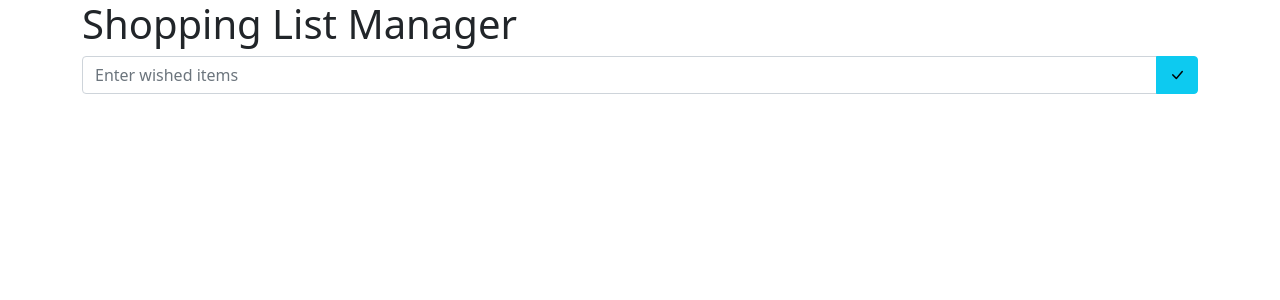
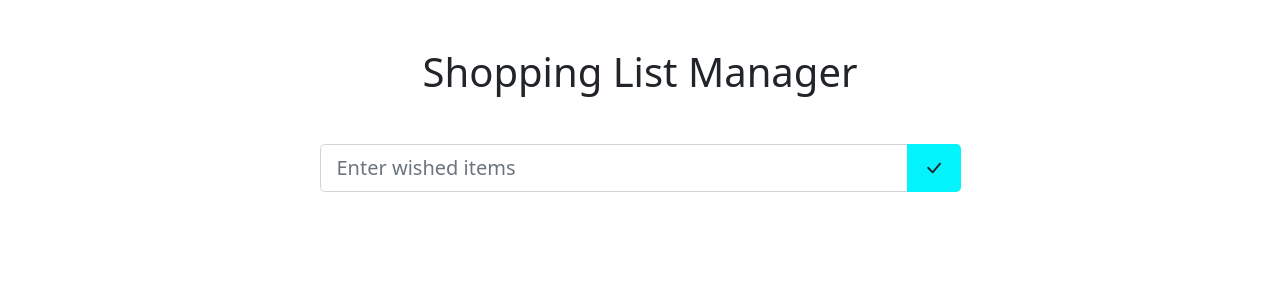
Before and after one commit to DxSnow/shipping-list-using-angular, an Angular app: page / in a window 1280 px wide. Shown: the top 300 px of the page. Built offline with nearby package versions, Linux system fonts and the light colour scheme.

Commit message:
add ngFor to show items

```diff
--- a/src/app/app.module.ts
+++ b/src/app/app.module.ts
@@ -1,4 +1,5 @@
 import { NgModule } from '@angular/core';
+import { FormsModule } from '@angular/forms';
 import { BrowserModule } from '@angular/platform-browser';
 
 import { AppRoutingModule } from './app-routing.module';
@@ -13,7 +14,8 @@ import { ShoppingListGeneratorComponent } from './shopping-list-generator/shoppi
   ],
   imports: [
     BrowserModule,
-    AppRoutingModule
+    AppRoutingModule,
+    FormsModule
   ],
   providers: [],
   bootstrap: [AppComponent]
--- a/src/app/shopping-list-generator/shopping-list-generator.component.css
+++ b/src/app/shopping-list-generator/shopping-list-generator.component.css
@@ -1 +1,8 @@
 @import url("https://cdn.jsdelivr.net/npm/bootstrap-icons@1.6.0/font/bootstrap-icons.css");
+h1{
+  text-align: center;
+  margin:3rem;
+}
+.btn.check{
+  background-color: #03f4fc;
+}
--- a/src/app/shopping-list-generator/shopping-list-generator.component.html
+++ b/src/app/shopping-list-generator/shopping-list-generator.component.html
@@ -1,12 +1,31 @@
+<h1>Shopping List Manager</h1>
 <div class="container">
-  <div class="row">
-    <div class="col">
-      <h1>Shopping List Manager</h1>
-      <div class="input-group">
-        <input type="text" class="form-control" placeholder="Enter wished items" aria-label="Enter wished items" aria-describedby="basic-addon2" id="txt-search">
-        <button type="button" class="btn btn-info" ><span><i class="bi bi-check-lg"></i></span></button>
+  <div class="row justify-content-center">
+    <!-- to limit search bar size, I set it to md-7, meaning when screen size is 768px or above,the column below will occupy 7/12 of the screen -->
+    <div class="col-md-7">
+      <div class="input-group input-group-lg">
+        <input type="text" class="form-control" placeholder="Enter wished items"  id="txtSearch" [(ngModel)]="item">
+
+        <button type="button" class="btn check" (click)="onClick()">
+          <i class="bi bi-check-lg"></i>
+        </button>
 
       </div>
   </div>
   </div>
 </div>
+<br>
+<div class="container">
+  <ul class="list-group">
+    <li *ngFor="let item of items" class="list-group-item">
+        {{ item }}
+    </li>
+  </ul>
+</div>
+<!-- <div class="container">
+  <ul >
+    <li *ngFor="let item of items" >
+        {{ item }}
+    </li>
+  </ul>
+</div> -->
--- a/src/app/shopping-list-generator/shopping-list-generator.component.ts
+++ b/src/app/shopping-list-generator/shopping-list-generator.component.ts
@@ -6,6 +6,12 @@ import { Component, OnInit } from '@angular/core';
   styleUrls: ['./shopping-list-generator.component.css']
 })
 export class ShoppingListGeneratorComponent implements OnInit {
+  item:string = '';
+  items:string[] = [];
+  onClick(){
+    this.items.push(this.item);
+    this.item='';
+  };
 
   constructor() { }
 
```
